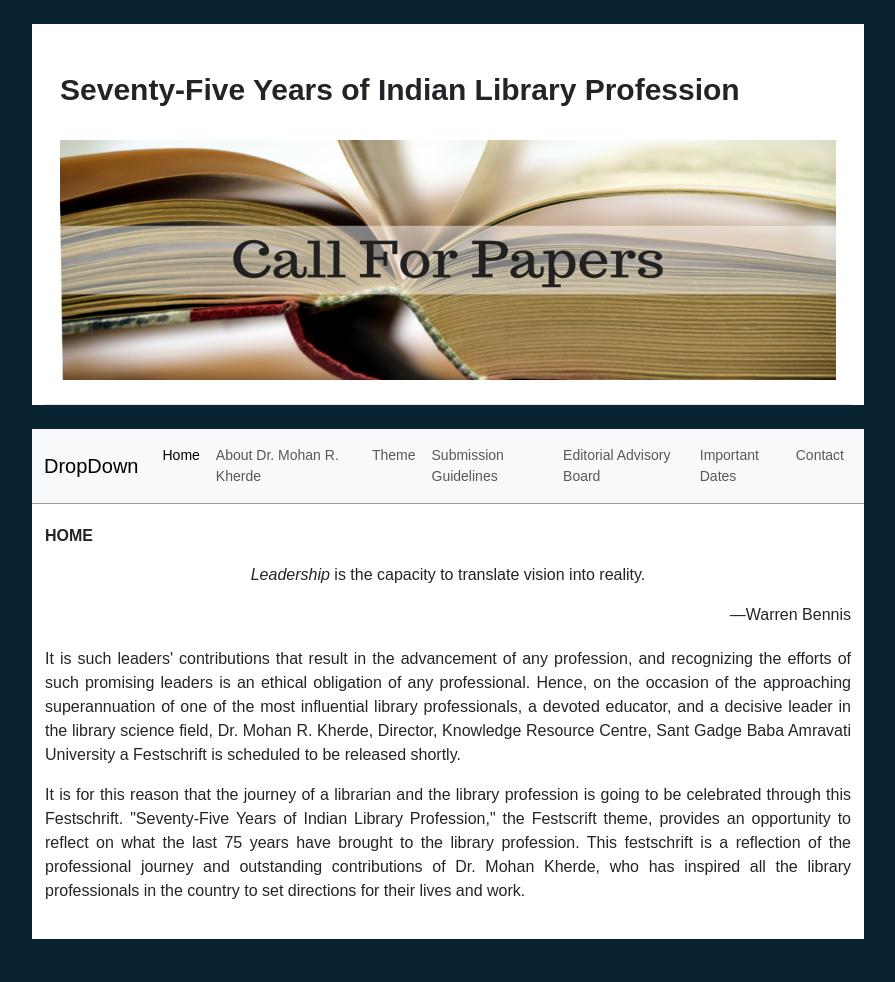
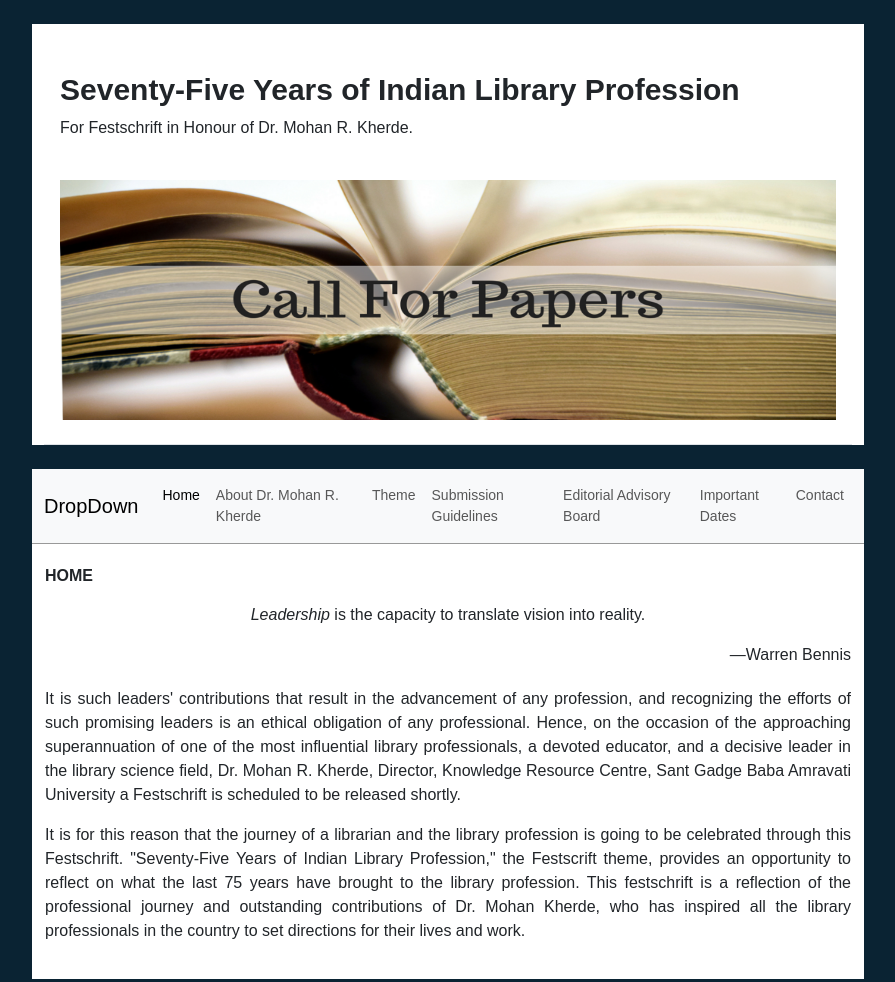
Before and after one commit to HarshalWarade/indianlibraryprofession, a plain HTML site: page index.html in a window 1280 px wide. Shown: the whole page, without its empty margins (192-1087 px from the left). Drawn offline with nearby package versions, Linux system fonts and the light colour scheme.

Commit message:
Update index.html

```diff
--- a/index.html
+++ b/index.html
@@ -13,7 +13,10 @@
 <body>
     <div class="container light-bg mainContainer">
         <div class="px-3 pt-5 my-4 border-bottom">
-            <h1 style="font-size: 30px; font-weight: 700;">Seventy-Five Years of Indian Library Profession</h1>
+            <div class="adjustit">
+                <h1 style="font-size: 30px; font-weight: 700;">Seventy-Five Years of Indian Library Profession</h1>
+                <p>For Festschrift in Honour of Dr. Mohan R. Kherde.</p>
+            </div>
             <br>
             <div class="mb-4 roundeds">
                 <img src="bg.png" style="height: 100%; width: 100%;" alt="loading...">
```
